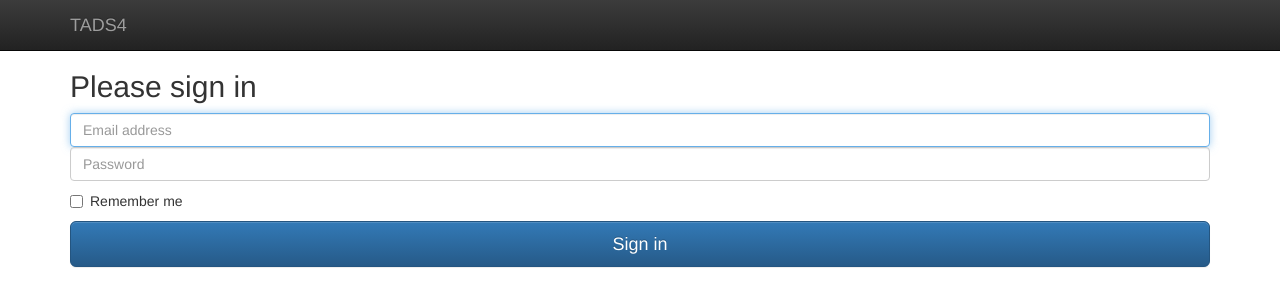
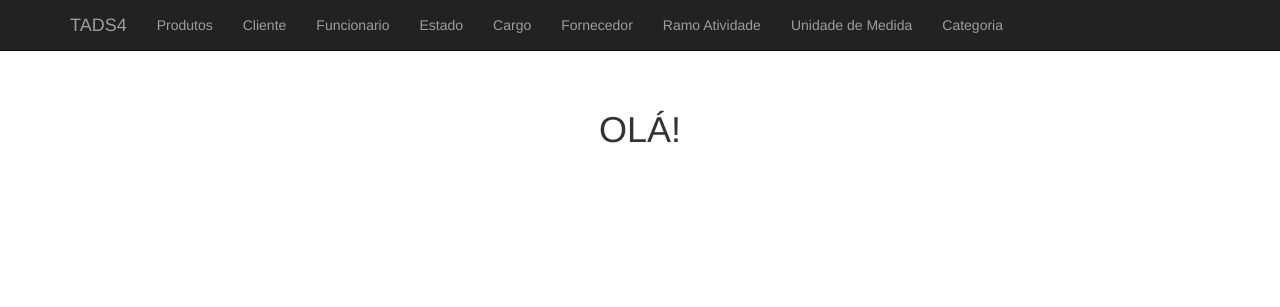
Before and after one commit to willoliver21/projeto_rogerio, a PHP site: page / in a window 1280 px wide. Shown: the top 307 px of the page. Run offline with PHP 8.4, Linux system fonts and the light colour scheme.

Commit message:
Index igual estava antes
Pois tinha trocado o mesmo por "paginaprincipal", e alguns não conseguiam acessar

```diff
--- a/index.php
+++ b/index.php
@@ -1,55 +1,3 @@
-<html>
-<head>
-	<title>TADS4</title>
-
-	<!--//estrutura da pagina
-	//as tags nao sao fechadas aqui.....sao fechadas no rodape
-	//tag 'class' vem do boot strap -->
-	<meta charset="utf-8">
-	<link href="css/bootstrap.css" rel="stylesheet">
-	<link href="css/estilo.css" rel="stylesheet">
-	<link href="css/bootstrap.min.css" rel="stylesheet">
-
-	<!-- Última versão CSS compilada e minificada -->
-<link rel="stylesheet" href="https://maxcdn.bootstrapcdn.com/bootstrap/3.3.7/css/bootstrap.min.css" integrity="sha384-BVYiiSIFeK1dGmJRAkycuHAHRg32OmUcww7on3RYdg4Va+PmSTsz/K68vbdEjh4u" crossorigin="anonymous">
-
-<!-- Tema opcional -->
-<link rel="stylesheet" href="https://maxcdn.bootstrapcdn.com/bootstrap/3.3.7/css/bootstrap-theme.min.css" integrity="sha384-rHyoN1iRsVXV4nD0JutlnGaslCJuC7uwjduW9SVrLvRYooPp2bWYgmgJQIXwl/Sp" crossorigin="anonymous">
-
-<!-- Última versão JavaScript compilada e minificada -->
-<script src="https://maxcdn.bootstrapcdn.com/bootstrap/3.3.7/js/bootstrap.min.js" integrity="sha384-Tc5IQib027qvyjSMfHjOMaLkfuWVxZxUPnCJA7l2mCWNIpG9mGCD8wGNIcPD7Txa" crossorigin="anonymous"></script>
-
-
-</head>
-<body>
-	<div class="navbar navbar-inverse navbar-fixed-top">
-		<div class="container">
-			<div class="navbar-header">
-				<a href="index.php" class="navbar-brand">TADS4</a>
-			</div>
-		</div>
-	</div>
-
-
-
-    <div class="container">
-
-      <form class="form-signin">
-        <h2 class="form-signin-heading">Please sign in</h2>
-        <label for="inputEmail" class="sr-only">Email address</label>
-        <input type="email" id="inputEmail" class="form-control" placeholder="Email address" required="" autofocus="">
-        <label for="inputPassword" class="sr-only">Password</label>
-        <input type="password" id="inputPassword" class="form-control" placeholder="Password" required="">
-        <div class="checkbox">
-          <label>
-            <input type="checkbox" value="remember-me"> Remember me
-          </label>
-        </div>
-        <button class="btn btn-lg btn-primary btn-block" type="submit">Sign in</button>
-      </form>
-
-    </div> <!-- /container -->
-
-
-
-</body>
+<?php include("cabecalho.php"); //chama cabecalho e rodape?>
+	<h1>OLÁ!</h1>
+<?php include("rodape.php"); ?>
```
